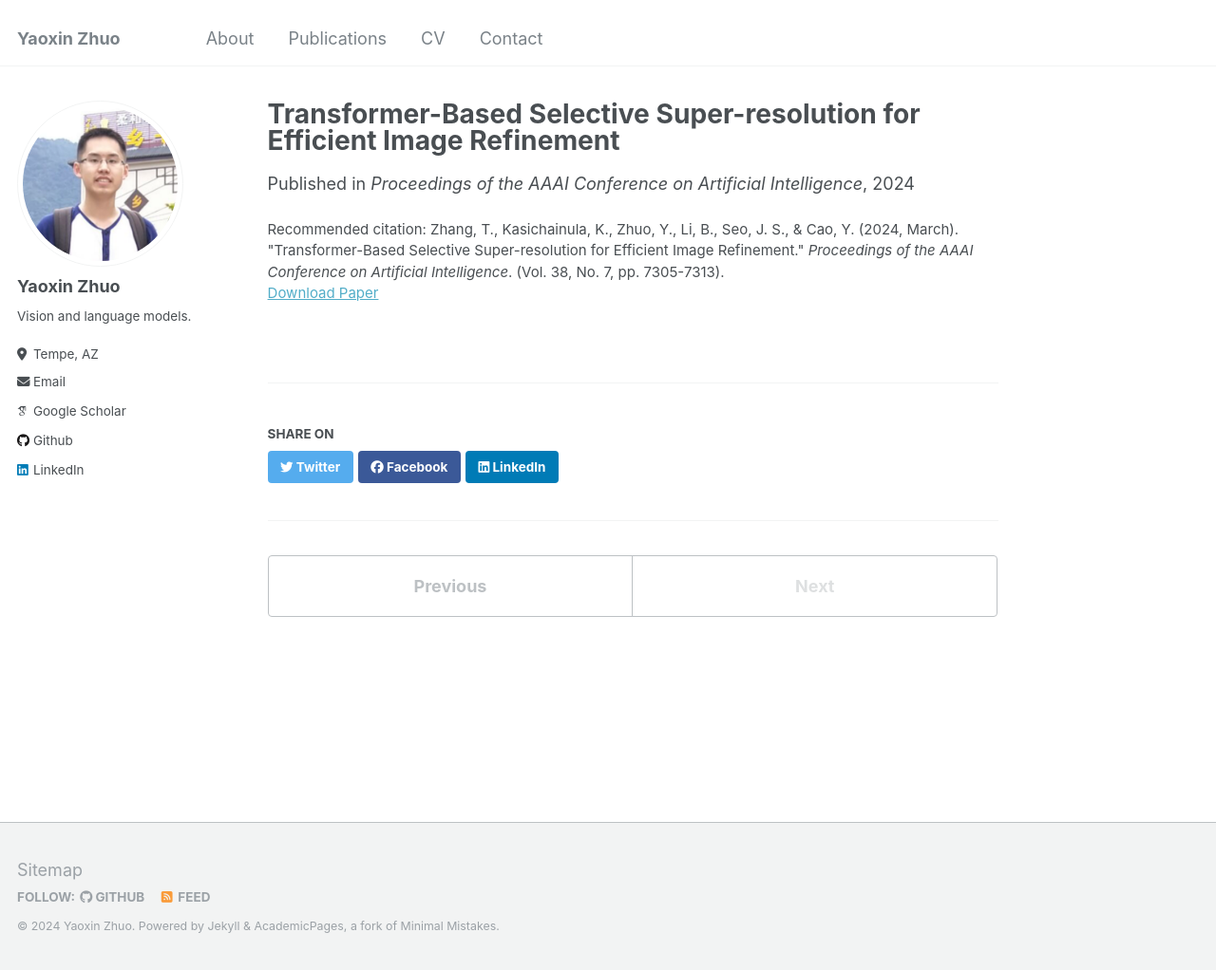
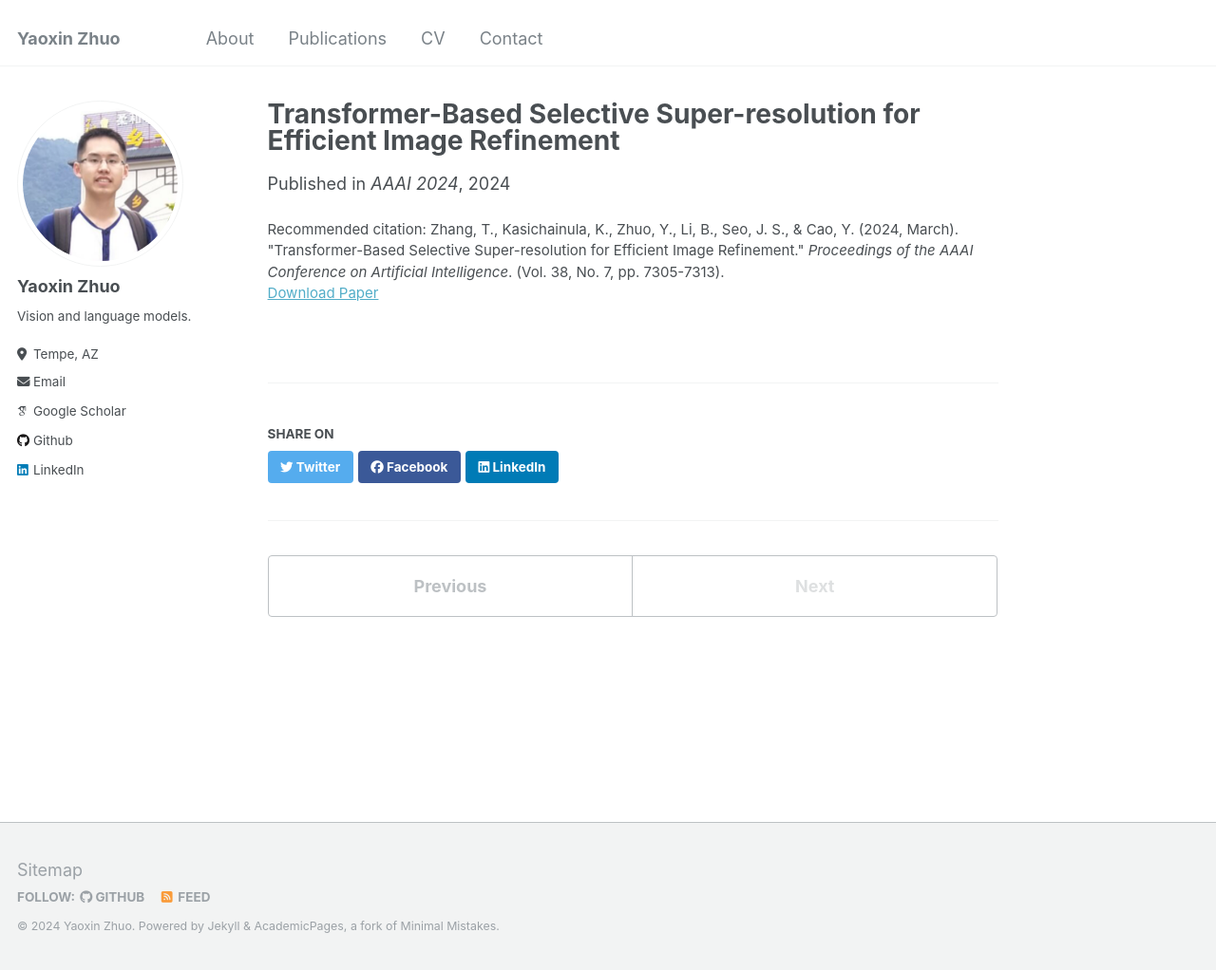
Before and after one commit to yaoxinzhuo/yaoxinzhuo.github.io, a Jekyll site: the page built from _publications/2024-Transformer-Based.md, in a window 1280 px wide and 1022 px high. Shown: the whole window at 95% size. Built offline with Jekyll 4.4.1, drawn with Linux system fonts in a browser that asks for light colours; some web fonts are replaced.

Commit message:
Update 2024-Transformer-Based.md

```diff
--- a/_publications/2024-Transformer-Based.md
+++ b/_publications/2024-Transformer-Based.md
@@ -3,7 +3,7 @@ title: "Transformer-Based Selective Super-resolution for Efficient Image Refinem
 collection: publications
 permalink: /publications/2024-Transformer-Based
 date: 2024-03-24
-venue: 'Proceedings of the AAAI Conference on Artificial Intelligence'
+venue: 'AAAI 2024'
 paperurl: 'http://yaoxinzhuo.github.io/files/2024-Transformer-Based.pdf'
 citation: 'Zhang, T., Kasichainula, K., Zhuo, Y., Li, B., Seo, J. S., & Cao, Y. (2024, March). &quot;Transformer-Based Selective Super-resolution for Efficient Image Refinement.&quot; <i>Proceedings of the AAAI Conference on Artificial Intelligence</i>. (Vol. 38, No. 7, pp. 7305-7313).'
 ---
```
